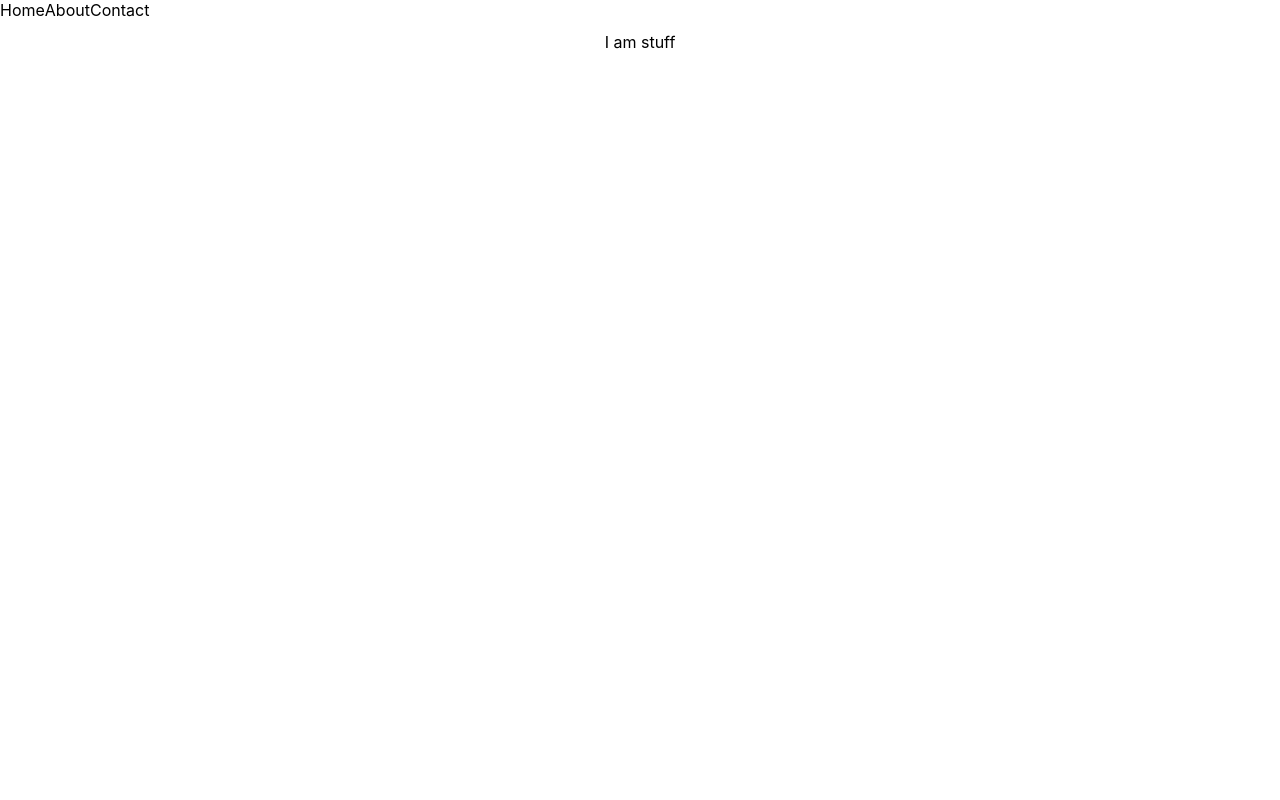
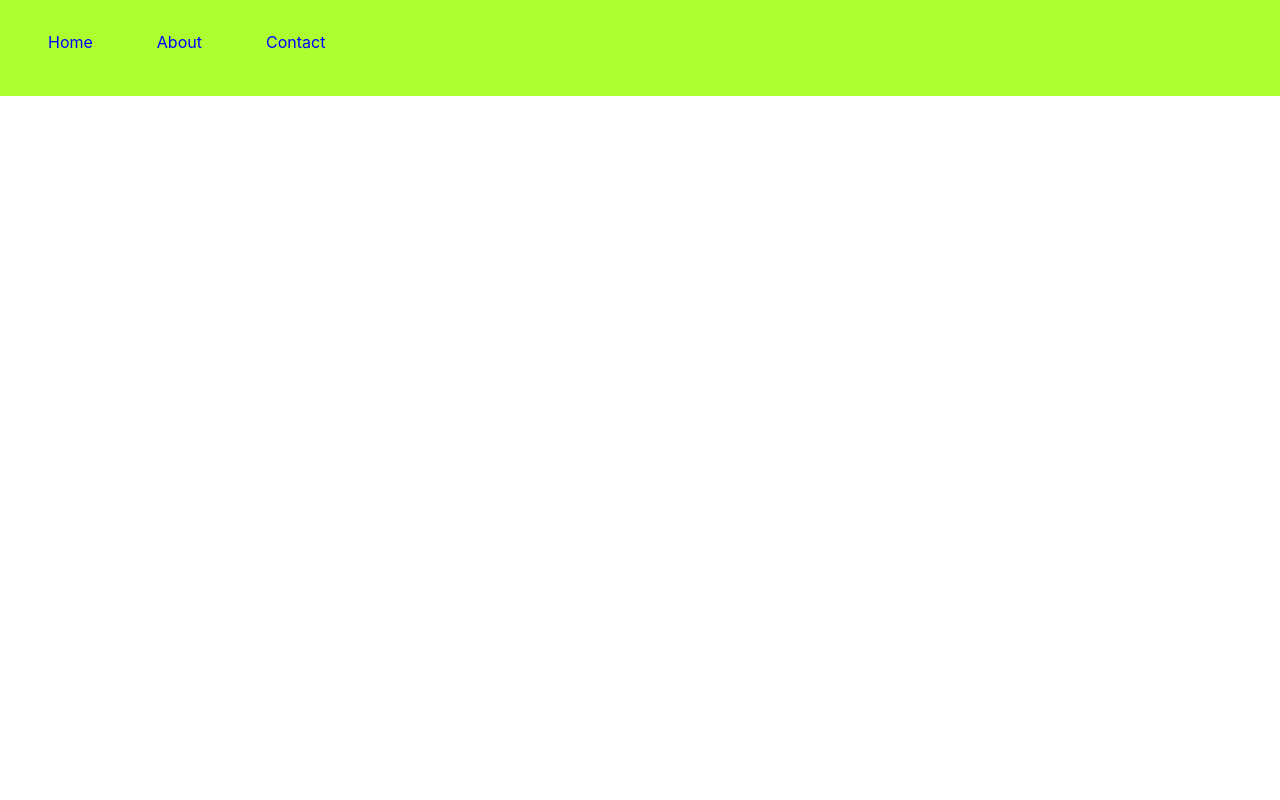
Before and after one commit to michaelrivet/typescript-example, a React (Create React App) app: page / in a window 1280 px wide. Shown: the top 800 px of the page. Built offline with nearby package versions, Linux system fonts and the light colour scheme.

Commit message:
Adding displayType and link logic and bad styles

```diff
--- a/src/App.tsx
+++ b/src/App.tsx
@@ -12,9 +12,15 @@ AOS.init({
 });
 
 const App: React.FC = () => {
+  const navbarLinks = [
+    {displayText: 'Home', uri: '/'},
+    {displayText: 'About', uri: '/about/'},
+    {displayText: 'Contact', uri: '/contact/'},
+  ];
+
   return (
     <div className="App">
-      <Navbar displayType="default" links={[]} />
+      <Navbar links={navbarLinks} displayType="wide" />
       <Container isFullScreen displayType="primary">
         <div data-aos="fade-up">I am stuff</div>
       </Container>
--- a/src/_app.scss
+++ b/src/_app.scss
@@ -2,12 +2,3 @@
   background-color: lightgrey;
   text-align: center;
 }
-
-.header {
-  position: fixed;
-  top: 0;
-  width: 100%;
-  display: flex;
-  z-index: 100;
-  height: 2rem;
-}
--- a/src/components/navbar/Navbar.tsx
+++ b/src/components/navbar/Navbar.tsx
@@ -10,20 +10,18 @@ export interface Link {
 }
 
 export interface NavbarProps {
-    displayType: "default" | "narrow" | "wide",
+    displayType?: "narrow" | "wide",
     links: Link[],
 }
 
 class Navbar extends React.PureComponent<NavbarProps> {
     render() :React.ReactNode {
         const { displayType, links } = this.props;
-        const navbarClasses = classNames('navbar', `navbar--${displayType}`);
+        const navbarClasses = classNames('navbar', {[`navbar--${displayType}`]: !!displayType });
 
         return (
             <div className={navbarClasses}>
-                <div>Home</div>
-                <div>About</div>
-                <div>Contact</div>
+                {links.map(link => (<a href={link.uri} className="navbar-link" >{link.displayText}</a>))}
             </div>
         )
     }
--- a/src/components/navbar/_navbar.scss
+++ b/src/components/navbar/_navbar.scss
@@ -1,8 +1,28 @@
 .navbar {
+    padding: 1rem;
     position: fixed;
     top: 0;
     width: 100%;
     display: flex;
     z-index: 100;
     height: 2rem;
+    background-color: greenyellow;
+
+    &--narrow {
+        padding: .25rem 1rem;
+    }
+
+    &--wide {
+        padding: 2rem 1rem;
+    }
+
+    &-link {
+        margin: 0 2rem;
+        text-decoration: none;
+        color: blue;
+
+        &:hover {
+            color: lightblue;
+        }
+    }
 }
```
Also changed, not shown: 1 other file (tests, documents, lock files or other folders).
